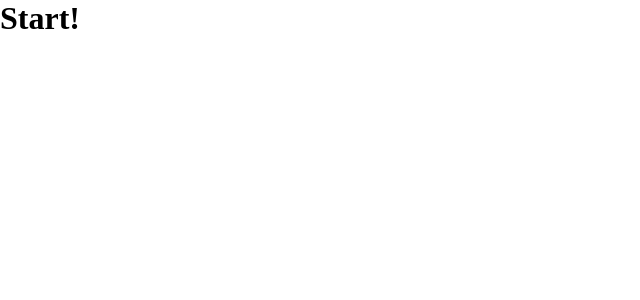
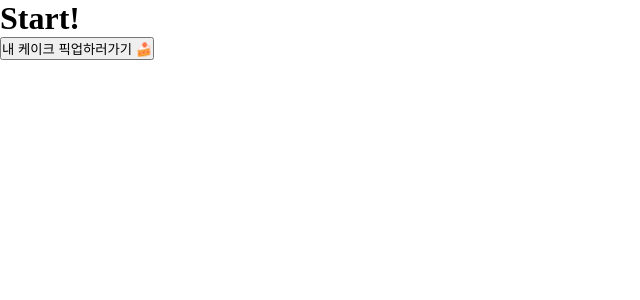
Before and after one commit to yoyoujin/Cake-test-project, a Next.js app: page / in a window 1280 px wide. Shown: the top 300 px of the page, without its empty margins (0-640 px from the left). Built offline with nearby package versions, Linux system fonts and the light colour scheme.

Commit message:
feat: 홈에서 문제 페이지로 이동하는  핸들링 함수 연결

```diff
--- a/pages/index.tsx
+++ b/pages/index.tsx
@@ -1,7 +1,14 @@
+import Router, { useRouter } from 'next/router';
+
 export default function Home() {
+  const router = useRouter();
+  const handleQuestionRedirect = () => {
+    router.push('/question');
+  };
   return (
     <>
       <h1>Start!</h1>
+      <button onClick={handleQuestionRedirect}>내 케이크 픽업하러가기 🍰</button>
     </>
   );
 }
```
